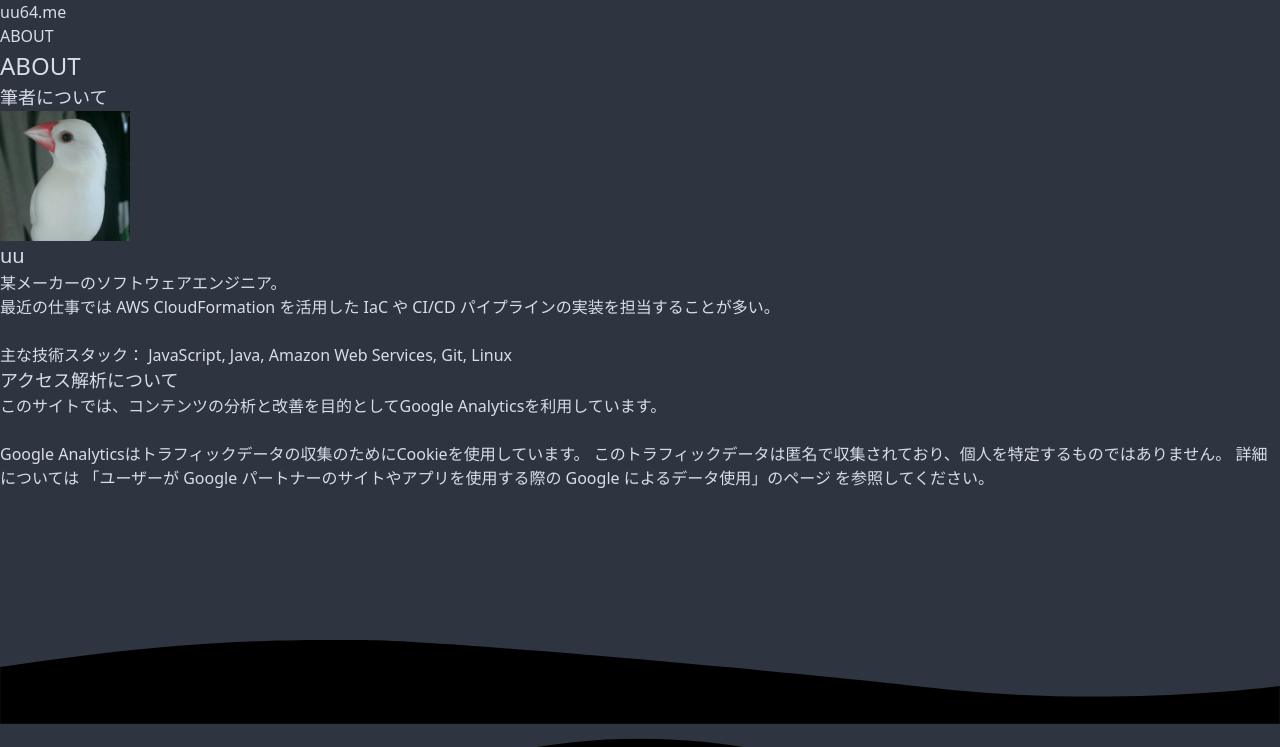
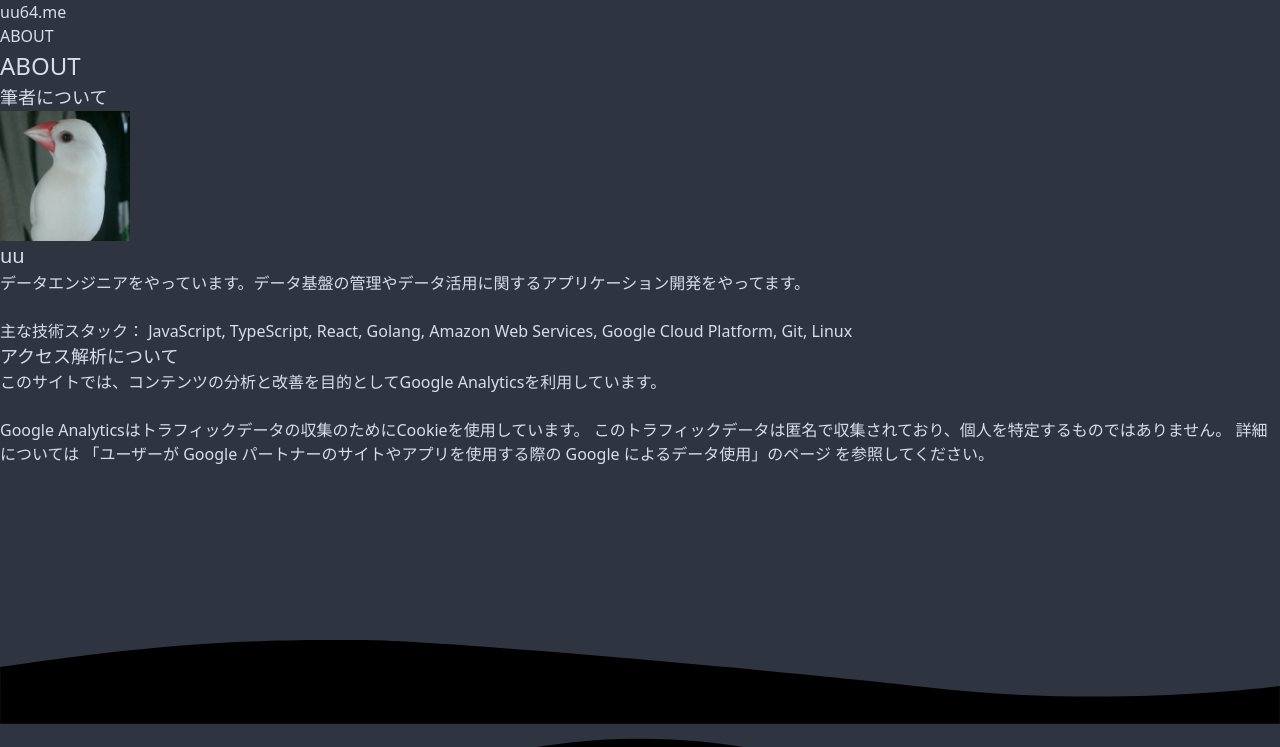
Before and after one commit to uu64/uu64.me, a Next.js app: page /about in a window 1280 px wide. Shown: the top 747 px of the page. Built offline with nearby package versions, Linux system fonts and the light colour scheme.

Commit message:
fix: profile

```diff
--- a/components/molecules/MProfile.tsx
+++ b/components/molecules/MProfile.tsx
@@ -9,13 +9,10 @@ const MProfile: React.FC = () => {
       </div>
       <h2 className="text-center font-bold pb-4">uu</h2>
       <p>
-        某メーカーのソフトウェアエンジニア。
-        <br />
-        最近の仕事では AWS CloudFormation を活用した IaC や CI/CD
-        パイプラインの実装を担当することが多い。
+        データエンジニアをやっています。データ基盤の管理やデータ活用に関するアプリケーション開発をやってます。
         <br />
         <br />
-        主な技術スタック： JavaScript, Java, Amazon Web Services, Git, Linux
+        主な技術スタック： JavaScript, TypeScript, React, Golang, Amazon Web Services, Google Cloud Platform, Git, Linux
       </p>
     </>
   );
```
